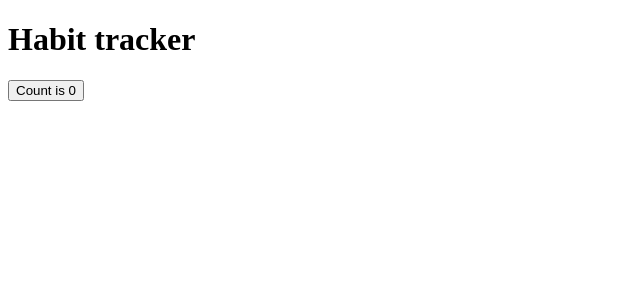
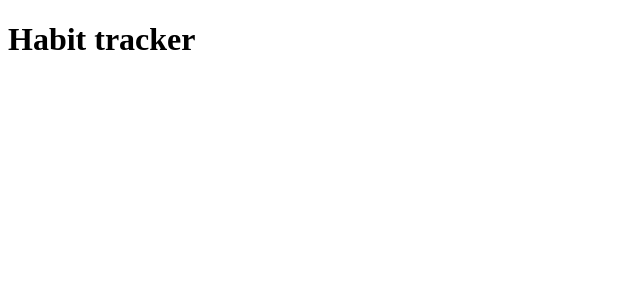
Before and after one commit to flow145/habit-tracker, a React (Vite) app: page / in a window 1280 px wide. Shown: the top 300 px of the page, without its empty margins (0-640 px from the left). Built offline with nearby package versions, Linux system fonts and the light colour scheme.

Commit message:
chore: set up Base UI

```diff
--- a/index.html
+++ b/index.html
@@ -8,6 +8,6 @@
   </head>
   <body>
     <div id="root"></div>
-    <script type="module" src="/src/main.tsx"></script>
+    <script type="module" src="/src/app/main.tsx"></script>
   </body>
 </html>
--- a/package.json
+++ b/package.json
@@ -21,6 +21,7 @@
     "test:watch": "vitest"
   },
   "dependencies": {
+    "@base-ui/react": "~1.6.0",
     "react": "~19.2.8",
     "react-dom": "~19.2.8"
   },
--- a/src/App.tsx
+++ /dev/null
@@ -1,14 +0,0 @@
-import { useState } from 'react'
-
-export const App = () => {
-  const [count, setCount] = useState(0)
-
-  return (
-    <>
-      <h1>Habit tracker</h1>
-      <button type='button' onClick={() => setCount((value) => value + 1)}>
-        Count is {count}
-      </button>
-    </>
-  )
-}
--- /dev/null
+++ b/src/app/App.css
@@ -0,0 +1,7 @@
+#root {
+  isolation: isolate;
+}
+
+body {
+  position: relative;
+}
--- /dev/null
+++ b/src/app/App.tsx
@@ -0,0 +1,5 @@
+import './App.css'
+
+export const App = () => {
+  return <h1>Habit tracker</h1>
+}
```
Also changed, not shown: src/app/main.tsx (renamed from src/main.tsx), 1 other file (tests, documents, lock files or other folders).
